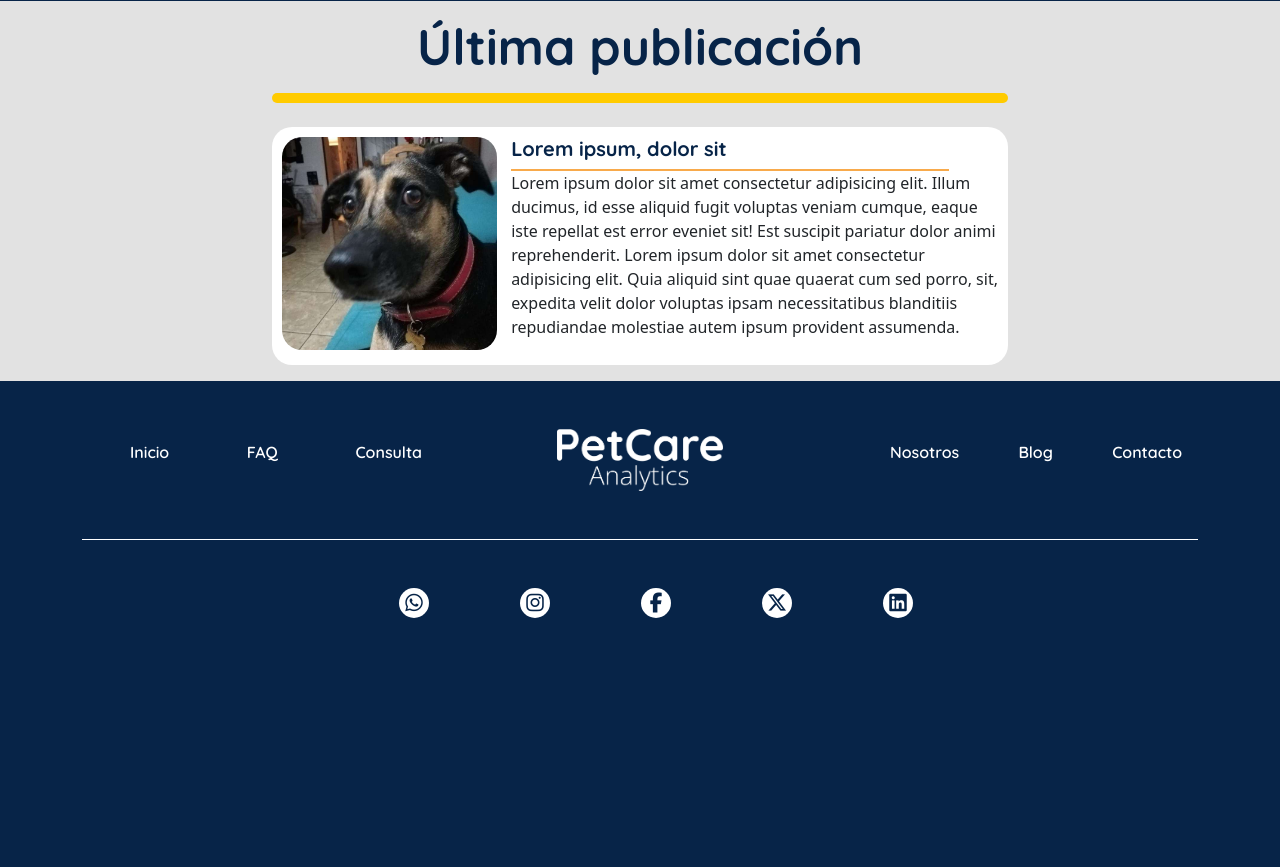
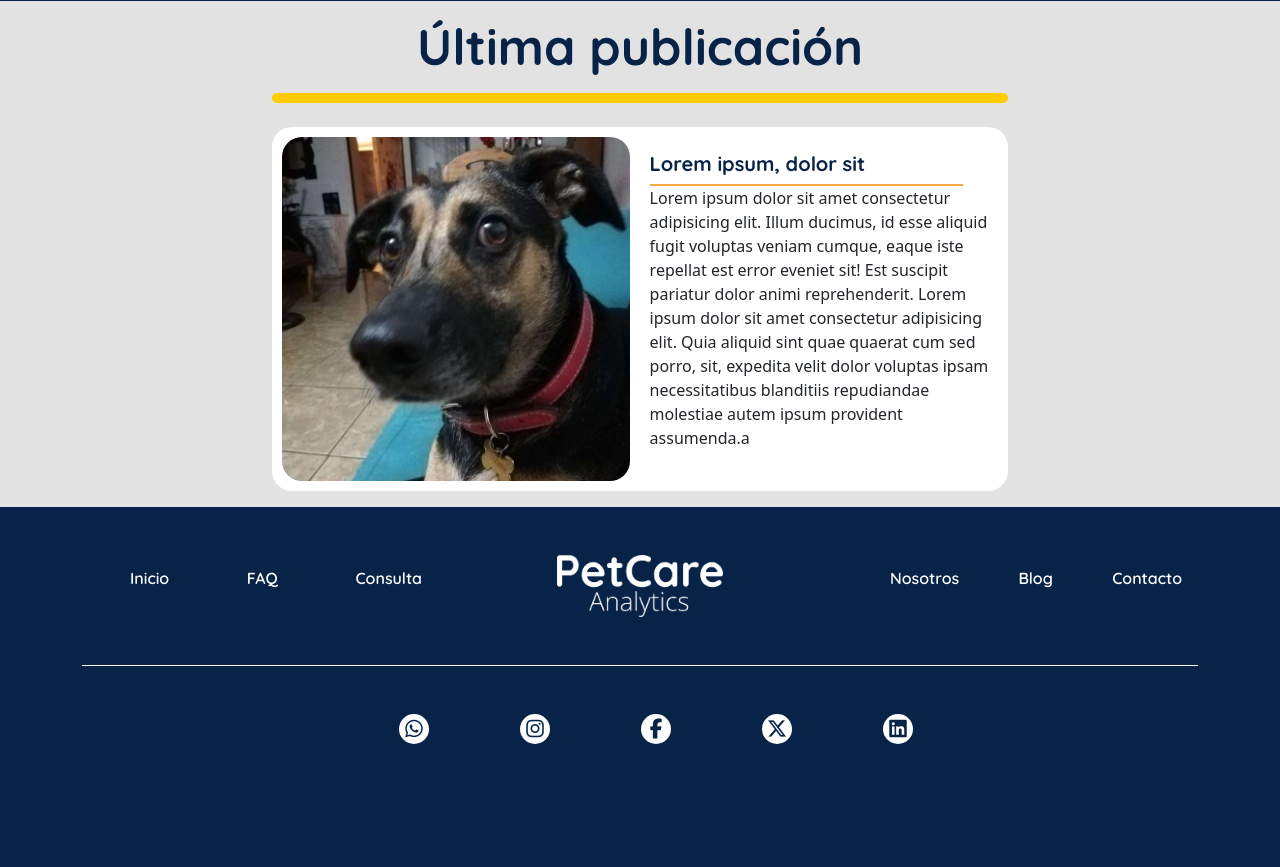
Before and after one commit to JorgPalma/DjangoPCA, a Django app: page / in a window 1280 px wide. Shown: the part 1592-2459 px from the top of the page. Before the commit the page ends 2210 px from the top, so only its background shows below. Run offline with Django 4.2, Linux system fonts and the light colour scheme; some libraries are stand-ins or nearby versions.

Commit message:
Arreglo blog (imagenes)

```diff
--- a/core/static/core/css/style.css
+++ b/core/static/core/css/style.css
@@ -240,6 +240,8 @@ input[type=number]:focus,
 }
 
 .op-post{
+    display: flex;
+    align-items: center;
     width: 100%;
     background-color: white;
     padding: 10px;
@@ -247,21 +249,21 @@ input[type=number]:focus,
 }
 
 .op-post-cont-sm {
-    width: 30%;
+    width: 500px; /* Ajusta el ancho de la imagen según tu diseño */
+    margin-right: 20px; /* Espaciado entre la imagen y el texto */
     display: inline-block;
 }
 
 .op-post-cont-xl {
-    width: 68%;
+    width: 70%;
     display: inline-block;
 }
 
 .op-post-img {
-    width: 100%;
-    border-radius: 20px;
-    display: inline-block;
+    width: 100%; /* La imagen ocupará el 100% del contenedor */
+    height: 100%; /* La imagen ocupará el 100% del contenedor */border-radius: 20px;
     display: block;
-    aspect-ratio: auto 414 / 311;
+    aspect-ratio: auto 500 / 500;
 }
 .op-post-title {
     color: var(--azul);
--- a/core/static/core/js/main.js
+++ b/core/static/core/js/main.js
@@ -1,60 +1,9 @@
-/*document.addEventListener('DOMContentLoaded', function () {
-    Api_con_axios();
-  });
-
-  function Api_con_axios() {
-    axios({
-      method: 'GET',
-      url: 'https://gnews.io/api/v4/search?q=animal&country=es&apikey=5d4c96acf6f182b045ac8bcaee0ee580'
-    }).then(res => {
-      let noticias = res.data.articles;
-
-      noticias.forEach((elemento, index) => {
-        let div = document.createElement('div');
-        div.innerHTML = `
-          <div class="op-post-cont-sm">
-            <img class="op-post-img" src=${elemento.image} alt="Bellota">
-          </div>
-          <br>
-          <br>
-          <div class="op-post-cont-xl">
-            <h1 class="op-post-title">${elemento.title}</h1>
-            <h5 class="op-post-title2">${elemento.description}</h5>
-            <div class="op-post-barra"></div>
-            <p class="op-post-text">
-              ${elemento.content}
-            </p>
-            <h4 class="op-post-title2time">${elemento.publishedAt}</h3>
-            <h4 class="op-post-title2time">${elemento.source.name}</h3>
-            <a href=${elemento.url}>Seguir leyendo</a>
-          </div>
-          <br>
-          <br>
-          <div class="op-post-barra"></div>
-          <br>`;
-
-        // Obtener todos los contenedores con la clase 'news-container'
-        let containers = document.querySelectorAll('.news-container');
-
-        // Verificar si hay un contenedor disponible antes de intentar agregar la noticia
-        if (containers[index]) {
-          containers[index].appendChild(div);
-        }
-      });
-    });
-  }
-
-
-*/
-
-
-
 let noti = document.getElementById('news');
 
 function Api_con_axios() {
     axios({
         method: 'GET',
-        url: 'https://gnews.io/api/v4/search?q=animal&country=es&apikey=d831512839a8994f5848fa9bdd1bbfda'
+        url: 'https://gnews.io/api/v4/search?q=animal&country=es&apikey=5d4c96acf6f182b045ac8bcaee0ee580'
     }).then(res => {
         let noticias = res.data.articles;
         console.log(noticias);
@@ -66,6 +15,7 @@ function Api_con_axios() {
             let imageDiv = document.createElement('div');
             imageDiv.classList.add('op-post-cont-sm');
             imageDiv.innerHTML = `
+
             <div class="op-post-cont-sm">
               <img class="op-post-img" src="${elemento.image}" alt="Bellota">
             </div>`;
--- a/core/templates/core/home.html
+++ b/core/templates/core/home.html
@@ -83,7 +83,7 @@
                       eveniet sit! Est suscipit pariatur dolor animi reprehenderit. Lorem ipsum
                       dolor sit amet consectetur adipisicing elit. Quia aliquid sint quae quaerat
                       cum sed porro, sit, expedita velit dolor voluptas ipsam necessitatibus
-                      blanditiis repudiandae molestiae autem ipsum provident assumenda.
+                      blanditiis repudiandae molestiae autem ipsum provident assumenda.a
                     </p>
                   </div>
                 </article>
--- a/core/urls.py
+++ b/core/urls.py
@@ -1,10 +1,10 @@
 from django.urls import path
-from .views import home, nosotros, contacto, blog
+from .views import home, nosotros, contacto, blog, formulario
 
 urlpatterns=[
     path('', home, name="home"),
     path('nosotros/', nosotros, name="nosotros"),
     path('contacto/', contacto, name="contacto"),
     path('blog/', blog, name="blog"),
-    path('formulario/', blog, name="formulario")
+    path('formulario/', formulario, name="formulario")
 ]
--- a/core/views.py
+++ b/core/views.py
@@ -14,5 +14,5 @@ def contacto(request):
 def blog(request):
     return render(request, 'core/blog.html')
 
-def blog(request):
+def formulario(request):
     return render(request, 'core/formulario.html')
```
Also changed, not shown: core/templates/core/blog.html (+4 -18 lines).
